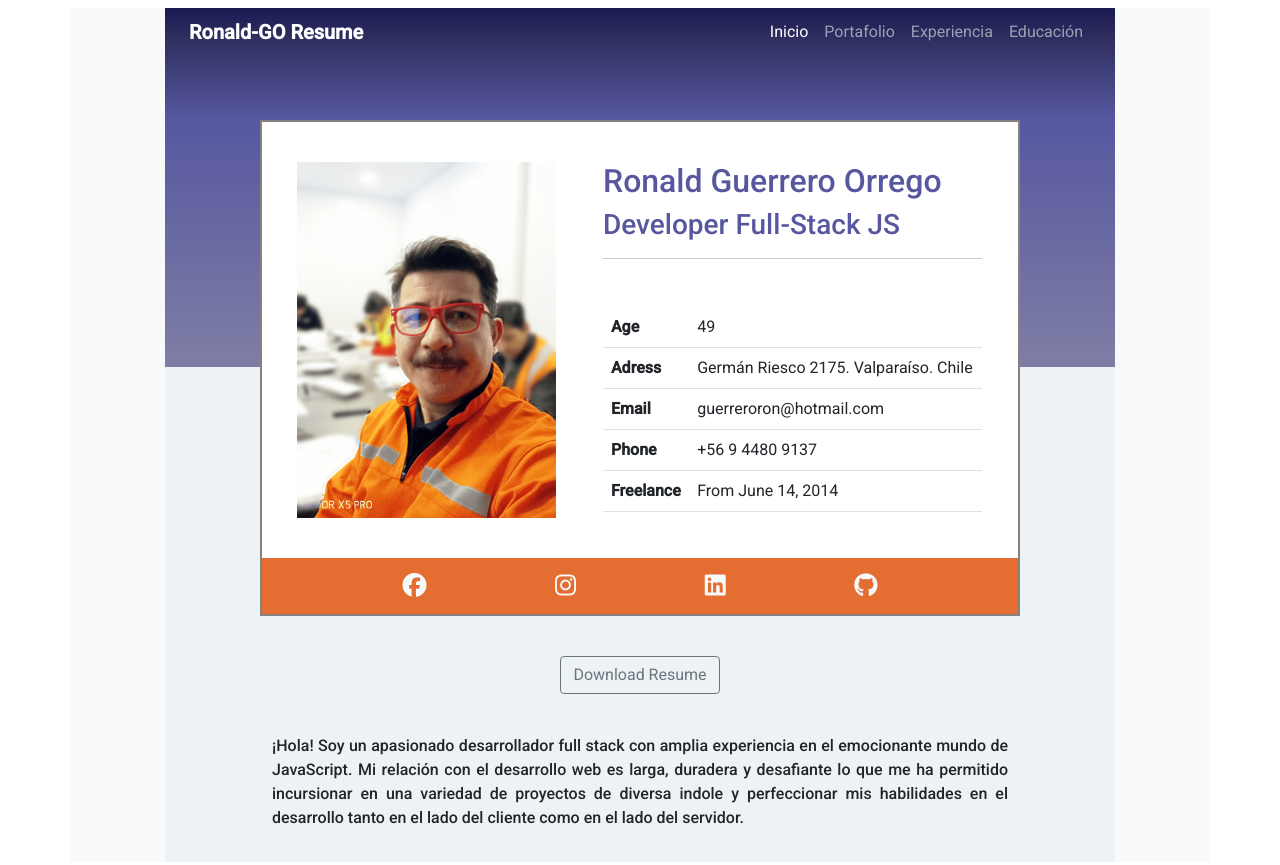
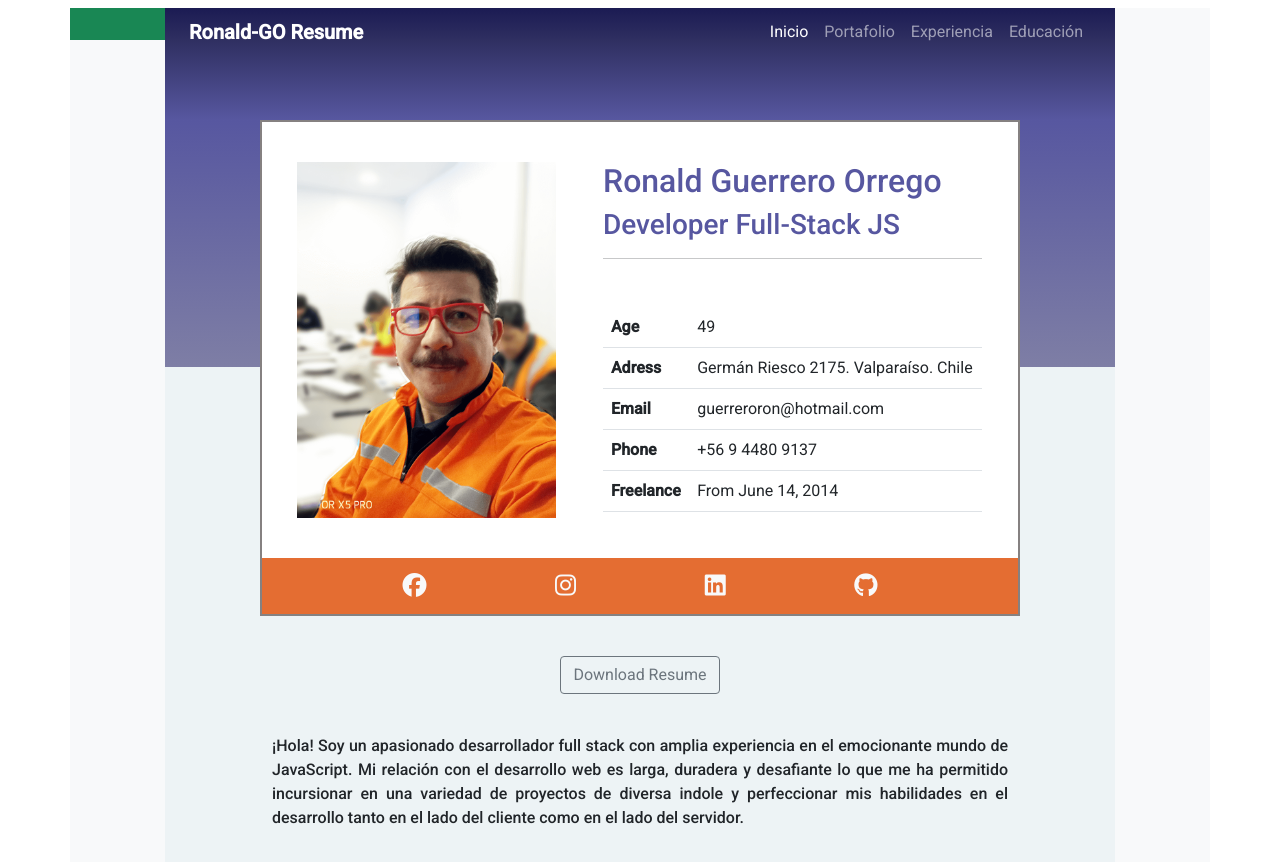
Before and after one commit to guerreroron/guerreroron.github.io, a plain HTML site: page index.html in a window 1280 px wide. Shown: the top 865 px of the page. Drawn offline with nearby package versions, Linux system fonts and the light colour scheme.

Commit message:
Cambio color fondo

```diff
--- a/index.html
+++ b/index.html
@@ -30,7 +30,7 @@
 <body>
     <div class="container mt-2">
         <div class="row d-flex">
-            <div class="col-1 bg-light"></div>
+            <div class="col-1 bg-success"></div>
             <div class="col-10 px-0">
 <!-- nav -->
                 <nav class="navbar navbar-expand-md navbar-dark pt-4">
```
